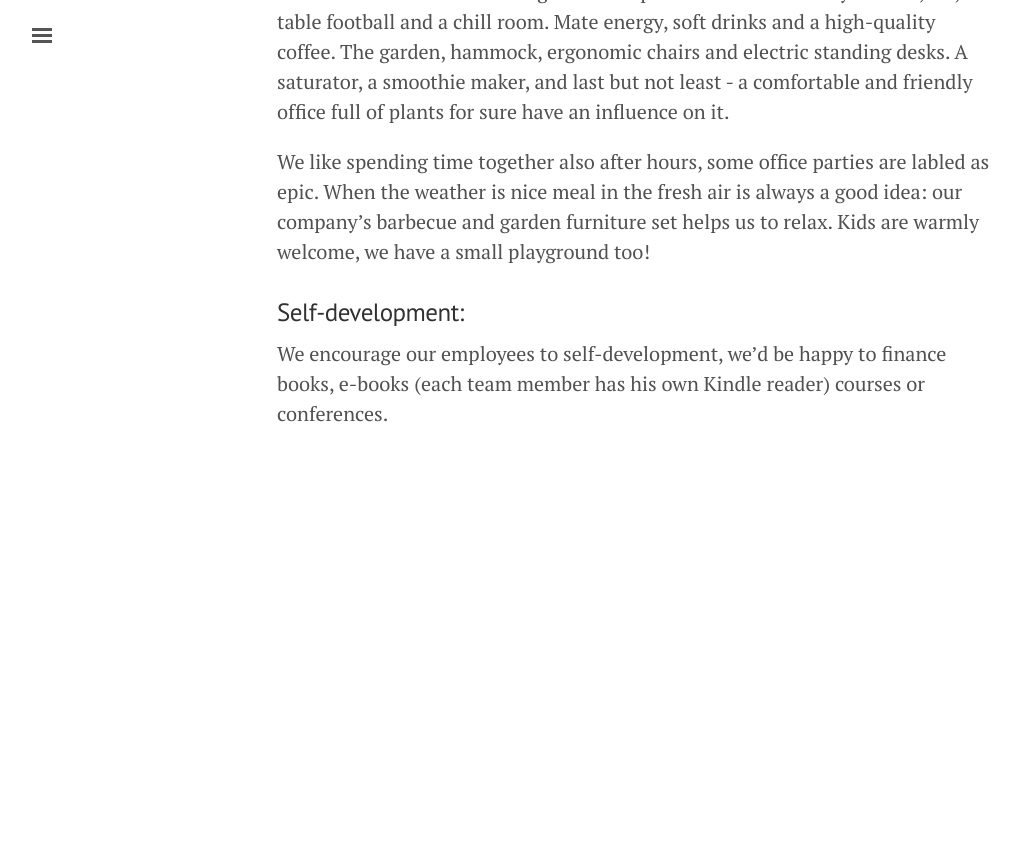
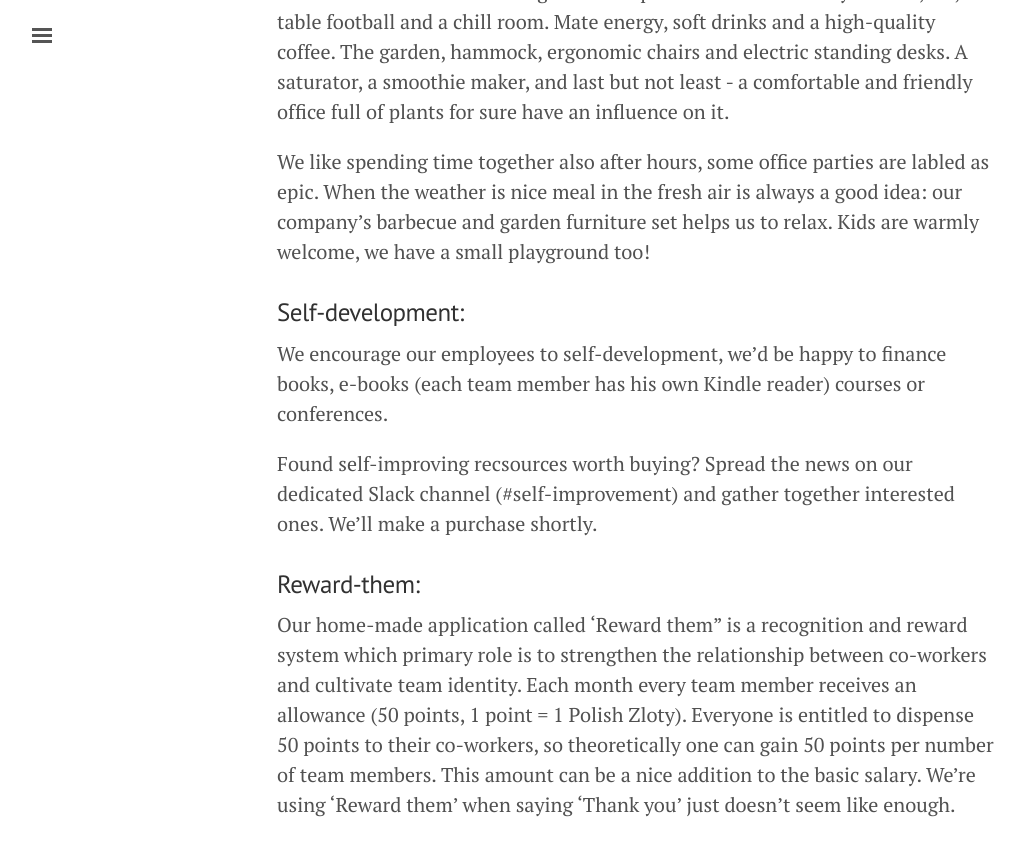
Before and after one commit to prograils/playbook, a Jekyll site: the page built from the_people.md, in a window 1280 px wide and 900 px high, scrolled down 1975 px. Shown: the top 856 px of the window, without its empty margins (3-1027 px from the left). Built offline with Jekyll 4.4.1, drawn with Linux system fonts in a browser that asks for light colours; before the commit the page ends 2484 px from its top, so only the background shows below that.

Commit message:
self-improvement and reward-them tweaks

```diff
--- a/the_people.md
+++ b/the_people.md
@@ -54,3 +54,10 @@ We like spending time together also after hours, some office parties are labled
 ### Self-development:
 
 We encourage our employees to self-development, we’d be happy to finance books, e-books (each team member has his own Kindle reader) courses or conferences.
+
+Found self-improving recsources worth buying? Spread the news on our dedicated Slack channel (#self-improvement) and gather together interested ones. We'll make a purchase shortly.
+
+
+### Reward-them:
+
+Our home-made application called 'Reward them" is a recognition and reward system which primary role is to strengthen the relationship between co-workers and cultivate team identity. Each month every team member receives an allowance (50 points, 1 point = 1 Polish Zloty). Everyone is entitled to dispense 50 points to their co-workers, so theoretically one can gain 50 points per number of team members. This amount can be a nice addition to the basic salary. We're using 'Reward them' when saying 'Thank you' just doesn't seem like enough.
```
Also changed, not shown: index.md (+1 -0 lines).
